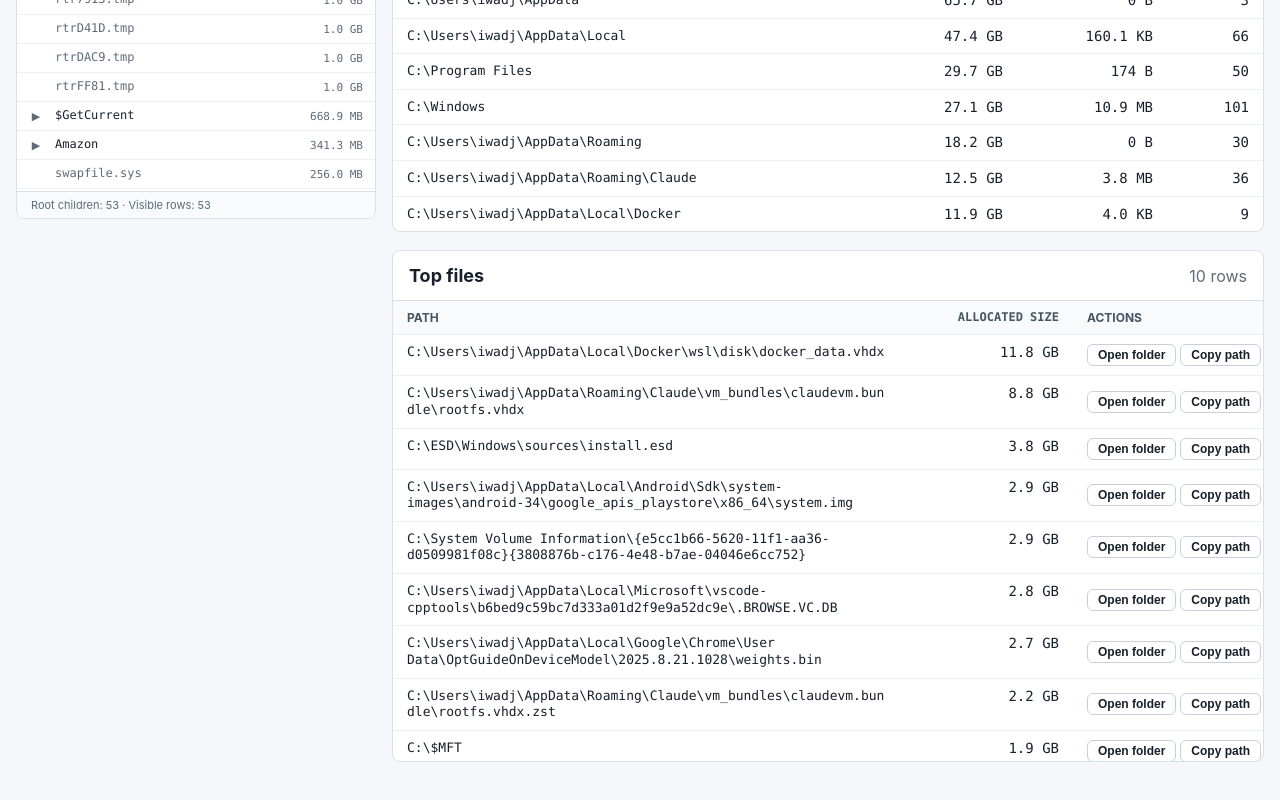
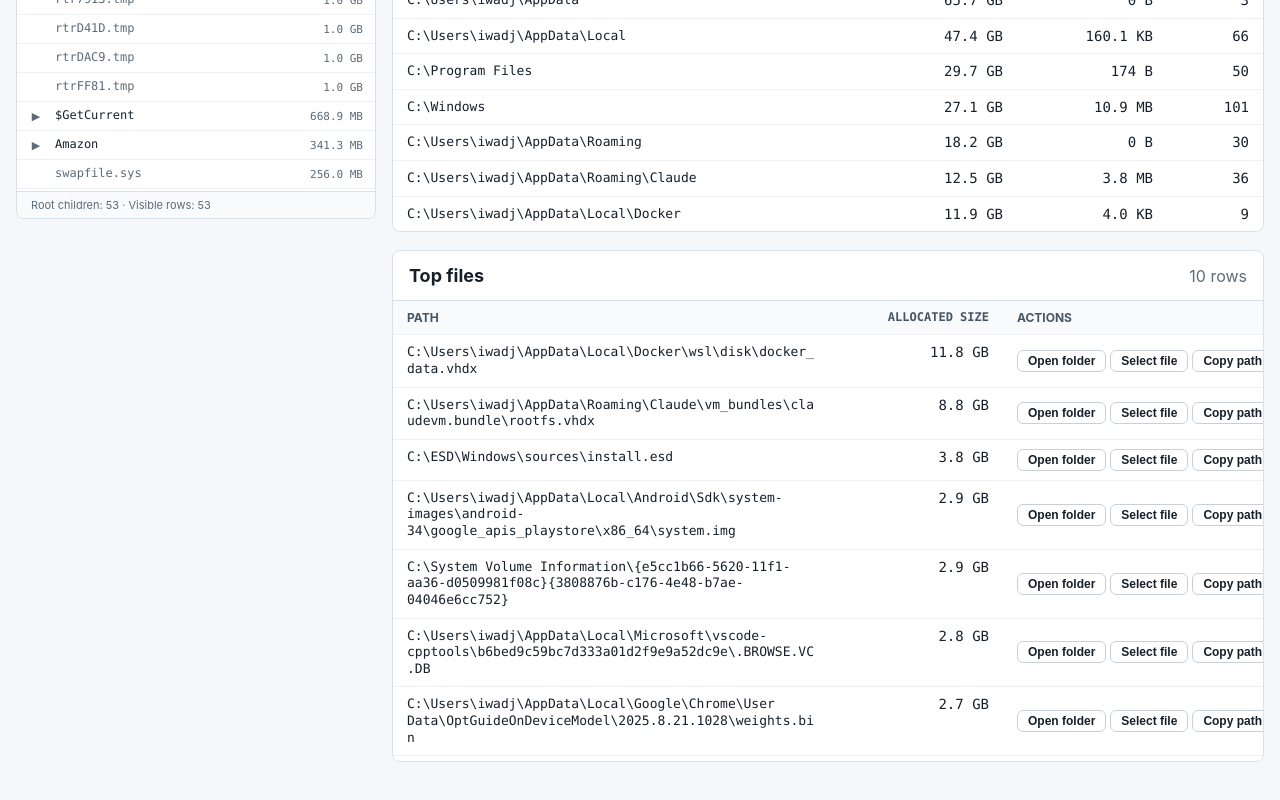
Before and after one commit to iwadjp/disk-insight, a React (Vite) app: page / in a window 1280 px wide. Shown: the part 555-1355 px from the top of the page. Built offline with nearby package versions, Linux system fonts and the light colour scheme.

Commit message:
Add Explorer file selection action
Co-Authored-By: Claude Sonnet 4.6 <noreply@anthropic.com>

```diff
--- a/ui/src/main.tsx
+++ b/ui/src/main.tsx
@@ -117,6 +117,13 @@ async function openInExplorer(path: string): Promise<void> {
     throw new Error("Explorer open is available only in the Tauri desktop app.");
   }
   return invoke<void>("open_in_explorer", { path });
+}
+
+async function selectInExplorer(path: string): Promise<void> {
+  if (!isTauriRuntime()) {
+    throw new Error("File selection is available only in the Tauri desktop app.");
+  }
+  return invoke<void>("select_in_explorer", { path });
 }
 
 async function getChildren(parentRecordIndex: number): Promise<TreeNode[]> {
@@ -506,11 +513,13 @@ function FilesTable({
   rows,
   title,
   onOpenLocation,
+  onSelectFile,
   onCopyError,
 }: {
   rows: FileEntry[];
   title: React.ReactNode;
   onOpenLocation: (path: string) => void;
+  onSelectFile: (path: string) => void;
   onCopyError: (msg: string) => void;
 }) {
   return (
@@ -546,6 +555,12 @@ function FilesTable({
                         onClick={() => onOpenLocation(getParentDir(row.path))}
                       >
                         Open folder
+                      </button>
+                      <button
+                        className="btn btn-sm"
+                        onClick={() => onSelectFile(row.path)}
+                      >
+                        Select file
                       </button>
                       <CopyButton text={row.path} onError={onCopyError} />
                     </div>
@@ -702,6 +717,13 @@ function App() {
     });
   }
 
+  function handleSelectFile(path: string) {
+    selectInExplorer(path).catch((err: unknown) => {
+      setError(err instanceof Error ? err.message : String(err));
+      setIsScanError(false);
+    });
+  }
+
   function handleCopyError(msg: string) {
     setError(msg);
     setIsScanError(false);
@@ -852,6 +874,7 @@ function App() {
                     : "Top files"
                 }
                 onOpenLocation={handleOpenExplorer}
+                onSelectFile={handleSelectFile}
                 onCopyError={handleCopyError}
               />
             </div>
--- a/ui/src/styles.css
+++ b/ui/src/styles.css
@@ -225,7 +225,7 @@ tbody tr:last-child td {
 }
 
 .actions-col {
-  width: 190px;
+  width: 260px;
   white-space: nowrap;
   vertical-align: middle;
 }
```
Also changed, not shown: 4 other files (tests, documents, lock files or other folders).
